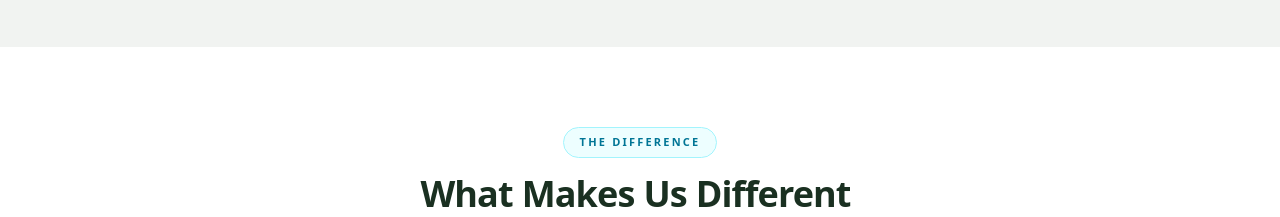
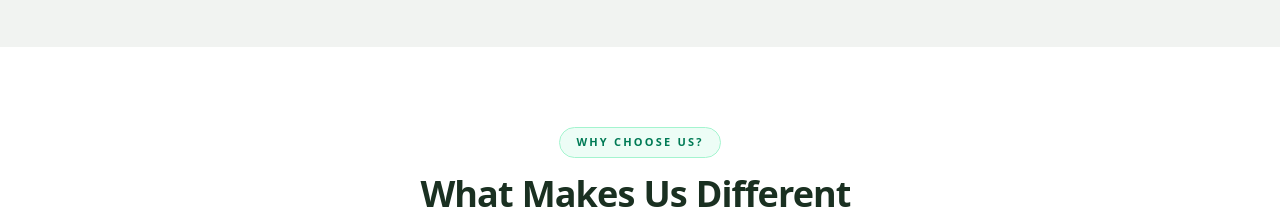
Before and after one commit to manikandanc97/valparai, a Next.js app: page / in a window 1280 px wide. Shown: the part 2280-2497 px from the top of the page. Built offline with nearby package versions, Linux system fonts and the light colour scheme; no server answers.

Commit message:
feat: add reusable features section component with hover-enabled cards

```diff
--- a/src/components/shared/features-section.tsx
+++ b/src/components/shared/features-section.tsx
@@ -10,13 +10,16 @@ interface FeaturesSectionProps {
   showHeading?: boolean;
 }
 
-export default function FeaturesSection({ className = "", showHeading = true }: FeaturesSectionProps) {
+export default function FeaturesSection({
+  className = "",
+  showHeading = true,
+}: FeaturesSectionProps) {
   return (
     <div className={`relative ${className}`}>
       <div className="space-y-12">
         {showHeading && (
           <SectionHeading
-            eyebrow="The Difference"
+            eyebrow="Why choose us?"
             title="What Makes Us Different"
             description="From the moment you book to the final drop-off — every detail is handled with care, trust, and local expertise."
           />
```
